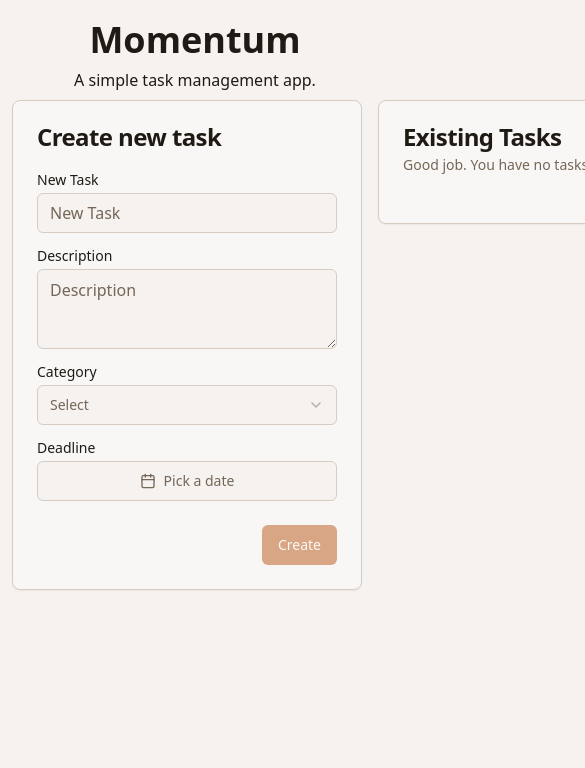
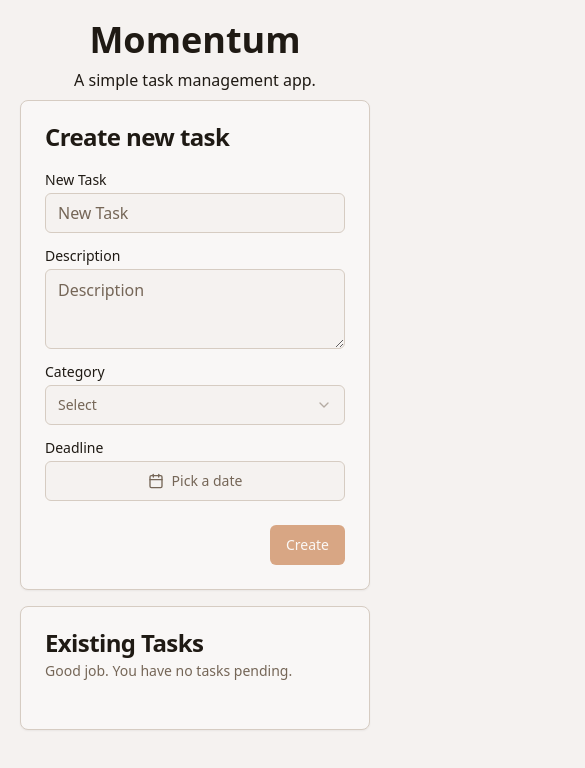
Before and after one commit to syarifhsb/momentum, a React (Vite) app: page / in a window 390 px wide. Shown: the top 768 px of the page, 585 px wide, since content can reach past the window. Built offline with nearby package versions, Linux system fonts and the light colour scheme.

Commit message:
feat: adjust for mobile

```diff
--- a/src/task-management.tsx
+++ b/src/task-management.tsx
@@ -7,7 +7,7 @@
     <div className="p-3">
       <HeadingOne className="text-center p-2">Momentum</HeadingOne>
       <p className="text-center p-2 pt-0">A simple task management app.</p>
-      <div className="flex flex-row gap-4">
+      <div className="flex flex-col items-center gap-4 md:flex-row md:items-start">
         <NewTaskForm />
         <ExistingTasks />
       </div>
```
